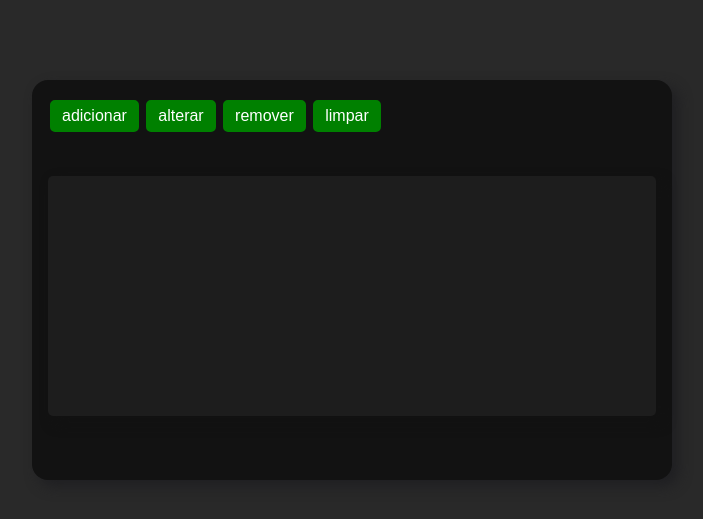
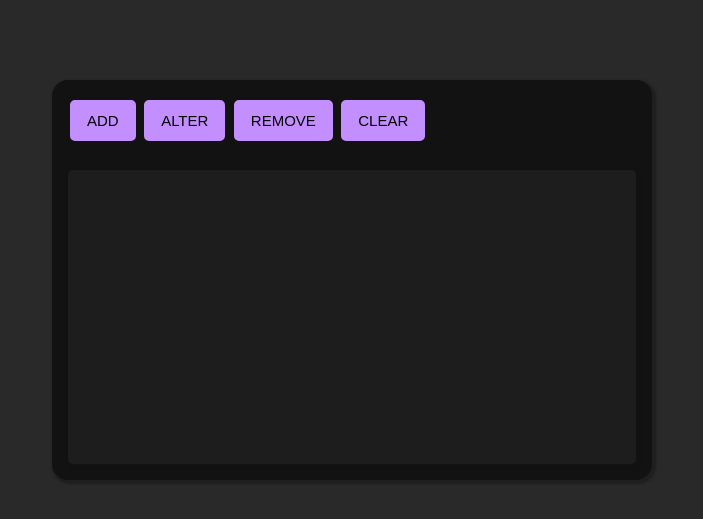
Before and after one commit to SirElric/aulas-front, a PHP site: page / in a window 1280 px wide. Shown: the top 519 px of the page, without its empty margins (288-991 px from the left). Run offline with PHP 8.4, Linux system fonts and the light colour scheme.

Commit message:
modificando projeto web_storage e criando projeto formulario

```diff
--- a/web_storage/index.html
+++ b/web_storage/index.html
@@ -8,10 +8,10 @@
 </head>
 <body>
     <main>
-        <input type="submit" value="adicionar" id="add" class="button">
-        <input type="submit" value="alterar" id="alter" class="button">
-        <input type="submit" value="remover" id="remove" class="button">
-        <input type="submit" value="limpar" id="clear" class="button">
+        <input type="submit" value="ADD" id="add" class="button">
+        <input type="submit" value="ALTER" id="alter" class="button">
+        <input type="submit" value="REMOVE" id="remove" class="button">
+        <input type="submit" value="CLEAR" id="clear" class="button">
         <ul id="list"></ul>
     </main>
     <script src="script.js"></script>
--- a/web_storage/style.css
+++ b/web_storage/style.css
@@ -2,36 +2,37 @@
     margin: 0;
     padding: 0;
     box-sizing: border-box;
-    font-size: 1.7vh;
+    font: bolder 2vh arial;
 }
 body{
     background-color: #292929;
     padding-top: 10vh;
 }
 main{
-    width: 50vw;
-    height: 50vh;
+    width: 600px;
+    height: 400px;
     background-color: #121212;
     margin: auto;
     border-radius: 2vh;
     padding: 2vh;
-    box-shadow: #1f1f22 0.5vw 0.5vw 1vw;
+    box-shadow: 2px 2px 2px 2px #1f1f22;
 }
 .button{
-    background-color: green;
-    border: solid 2px green;
+    background-color: #c38ffe;
+    border: solid 2px #c38ffe;
     border-radius: 5px;
-    color: white;
-    padding: 5px 10px;
+    color: black;
+    padding: 10px 15px;
     text-align: center;
     display: inline-block;
-    font-size: 16px;
+    font-weight: normal;
+    font-size: 15px;
     margin: 4px 2px;
     cursor: pointer;
 }
 .button:hover{
     background-color: white;
-    border: solid 2px green;
+    border: solid 2px #c38ffe;
     color: black;
 }
 #name-box{
@@ -41,14 +42,14 @@ main{
 }
 #list{
     width: 100%;
-    height: 30vh;
+    height: 80%;
     overflow: auto;
     padding: 10px;
     background-color: #1d1d1d;
     border-radius: 5px;
-    margin-top: 5vh;
+    margin-top: 25px;
     list-style: none;
-    box-shadow: #121212 0.5vw 0.5vw 1vw;
-    font: bolder 2vh arial;
+    box-shadow: 2px 2px 2px 2px #121212;
+
     color: white;
 }
```
Also changed, not shown: formulario/index.htm (added, +61 -0 lines), formulario/style.css (added).
